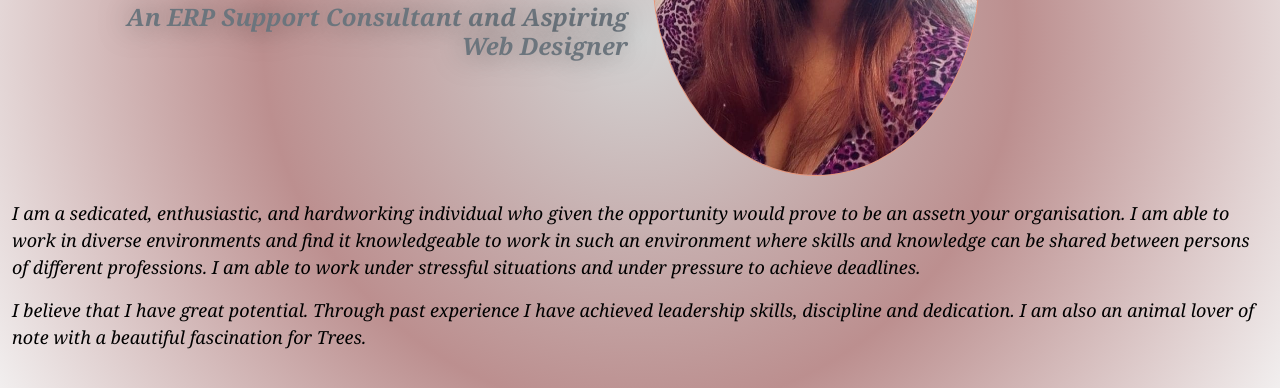
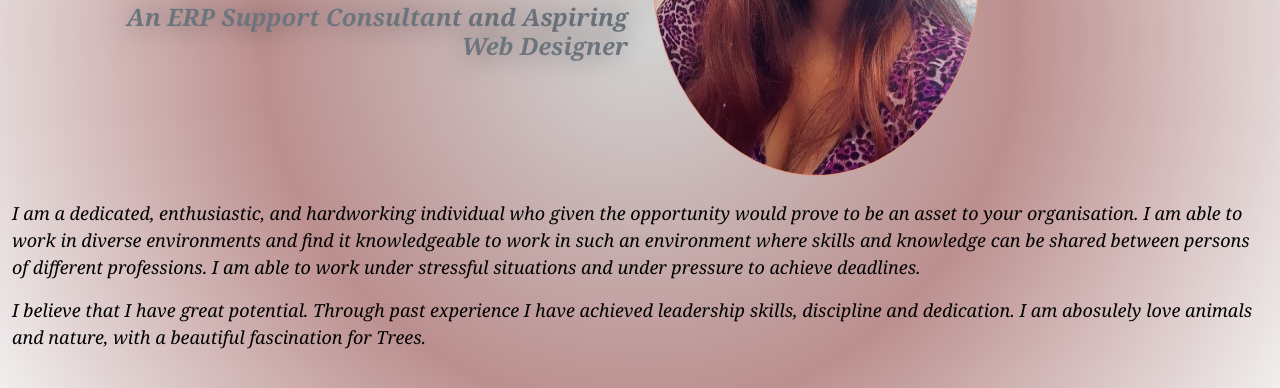
Before and after one commit to Shana-956/myDigitalResume, a plain HTML site: page index.html in a window 1280 px wide. Shown: the part 364-752 px from the top of the page. Drawn offline with nearby package versions, Linux system fonts and the light colour scheme.

Commit message:
correcting some spelling errors and adding cover on background size

```diff
--- a/css/stylesheet.css
+++ b/css/stylesheet.css
@@ -270,6 +270,7 @@ span{
     width: 75%;
     display:inline-block;
     padding-bottom: 2%;
+    background-size: cover;
 }
 
 #background {
--- a/index.html
+++ b/index.html
@@ -91,10 +91,10 @@
                     <div class="col-lg-12 col-md-20 aboutpara">
                         <div class="paragraph py-4">
                             <p>
-                                I am a sedicated, enthusiastic, and hardworking individual who given the opportunity
+                                I am a dedicated, enthusiastic, and hardworking individual who given the opportunity
                                 would
                                 prove to be
-                                an assetn your organisation.
+                                an asset to your organisation.
                                 I am able to work in diverse environments and find it knowledgeable to work in such an
                                 environment where
                                 skills and knowledge
@@ -108,7 +108,7 @@
                                 I believe that I have great potential. Through past experience I have achieved
                                 leadership
                                 skills,
-                                discipline and dedication. I am also an animal lover of note with a beautiful
+                                discipline and dedication. I am abosulely love animals and nature, with a beautiful
                                 fascination
                                 for Trees.
                             </p>
```
